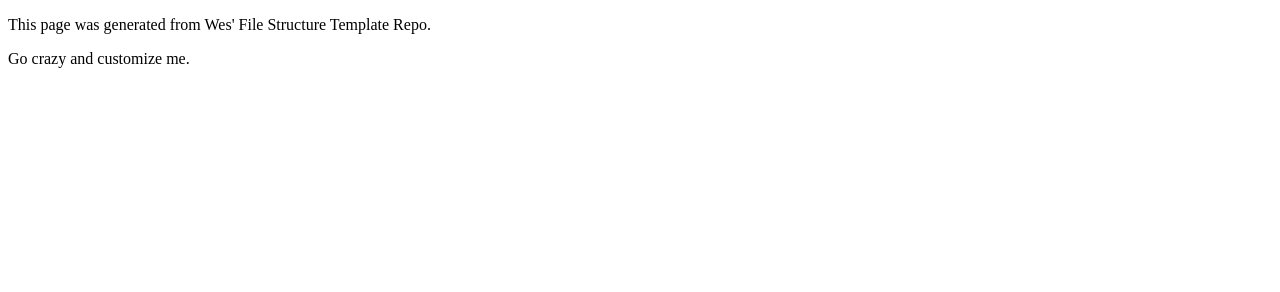
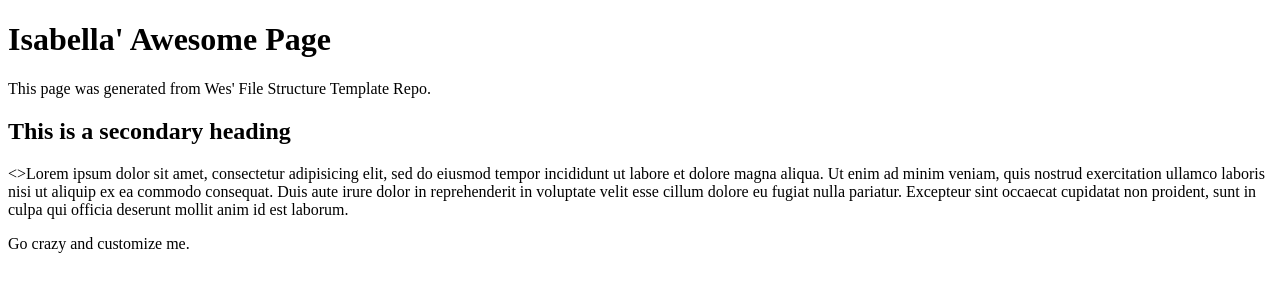
Before and after one commit to Izziquinn1/art101, a plain HTML site: page index.html in a window 1280 px wide. Drawn offline with Linux system fonts and the light colour scheme.

Commit message:
edited-html

```diff
--- a/index.html
+++ b/index.html
@@ -6,8 +6,11 @@
 </head>
 <body>
 	<main>
+		<h1>Isabella' Awesome Page</h1>
 		<p>This page was generated from Wes' File Structure Template Repo.</p>
 
+<h2>This is a secondary heading</h2>
+<>Lorem ipsum dolor sit amet, consectetur adipisicing elit, sed do eiusmod tempor incididunt ut labore et dolore magna aliqua. Ut enim ad minim veniam, quis nostrud exercitation ullamco laboris nisi ut aliquip ex ea commodo consequat. Duis aute irure dolor in reprehenderit in voluptate velit esse cillum dolore eu fugiat nulla pariatur. Excepteur sint occaecat cupidatat non proident, sunt in culpa qui officia deserunt mollit anim id est laborum.
 		<p>Go crazy and customize me.</p>
 	</main>
 
```
